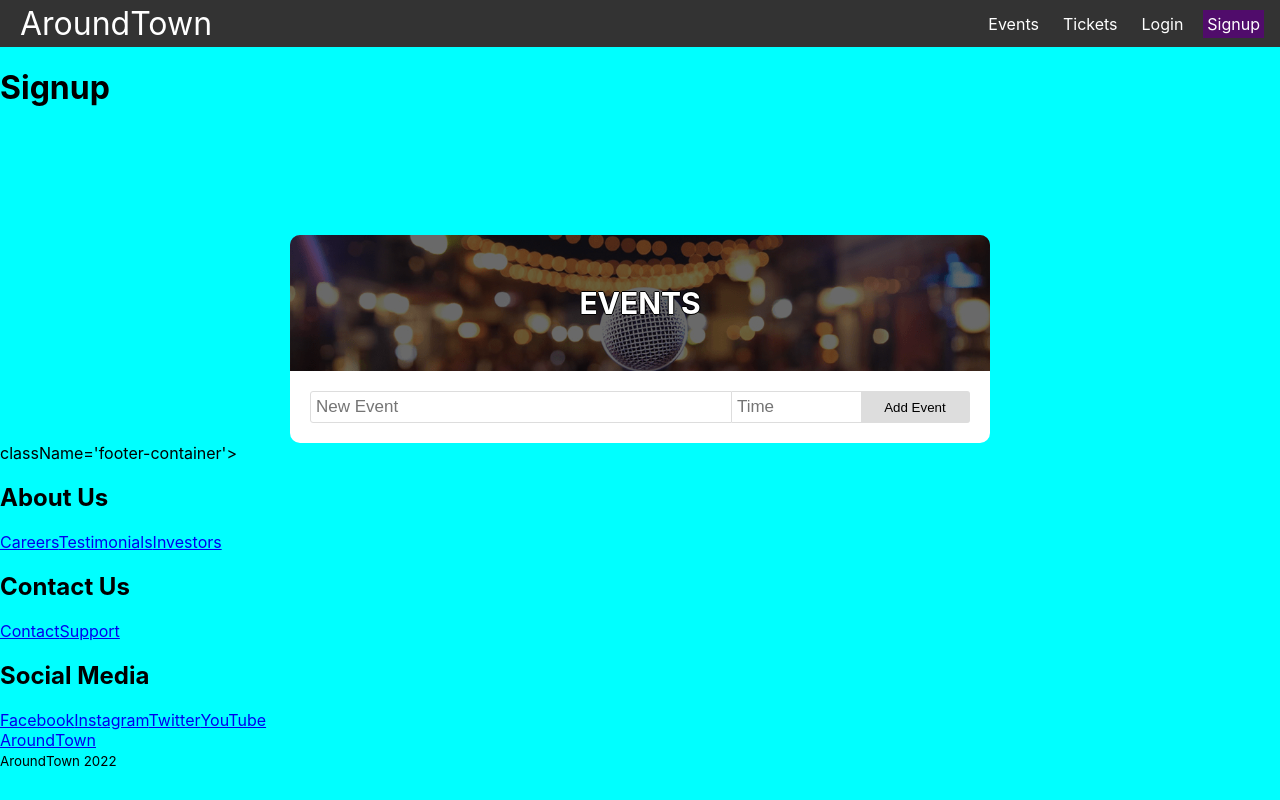
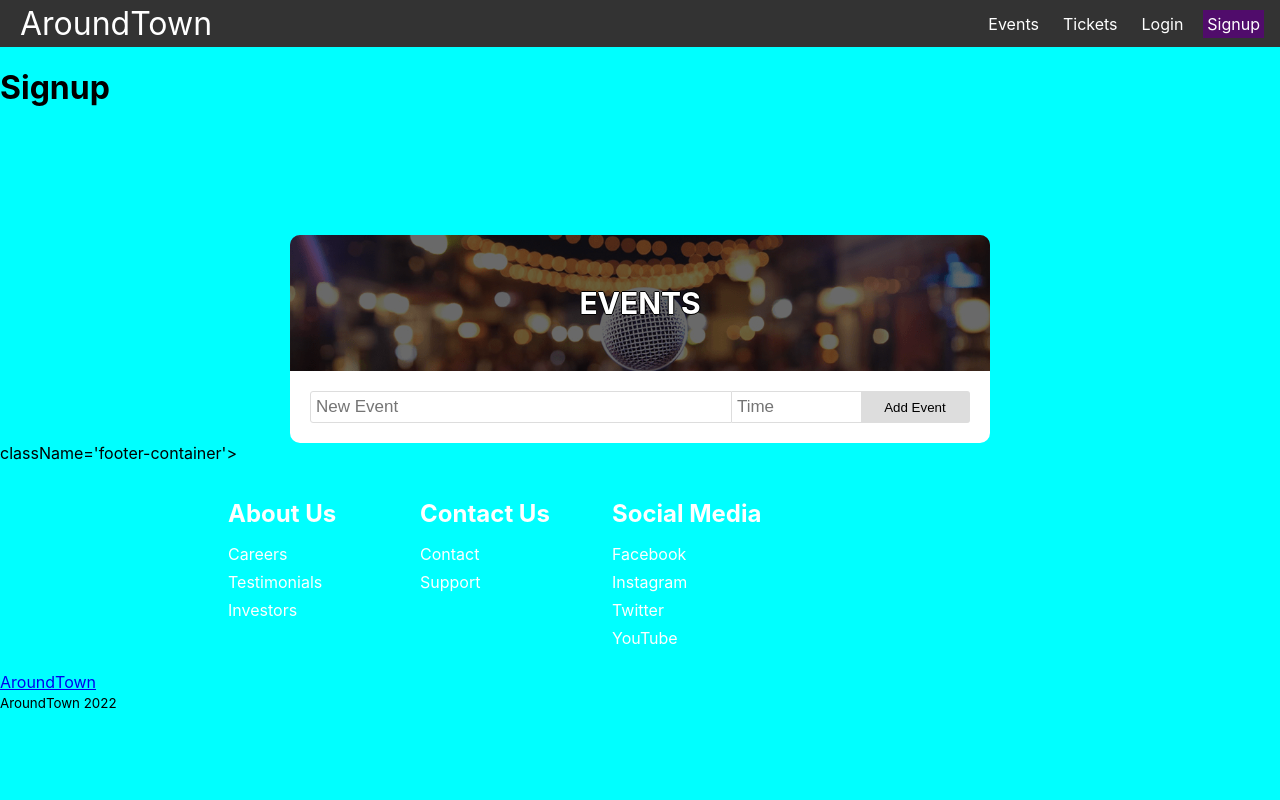
Before and after one commit to JakMcCarthy/EventsPage, a React (Create React App) app in the folder client/: page /signup in a window 1280 px wide. Built offline with nearby package versions, Linux system fonts and the light colour scheme.

Commit message:
wraps and style for footer links

```diff
--- a/client/src/components/Footer.css
+++ b/client/src/components/Footer.css
@@ -6,3 +6,38 @@
     justify-content: center;
     align-items: center;
 }
+
+.footer-links{
+    width: 100%;
+    max-width: 1000px;
+    display: flex;
+    justify-content: center;
+}
+
+.footer-link-wrapper{
+    display: flex;
+}
+
+.footer-link-items{
+    display: flex;
+    flex-direction: column;
+    align-items: flex-start;
+    margin: 16px;
+    text-align: left;
+    width: 160px;
+    box-sizing: border-box;
+}
+
+.footer-link-items h2 {
+    margin-bottom: 16px;
+}
+
+.footer-link-items > h2 {
+    color: white;
+}
+
+.footer-link-items a {
+    color: white;
+    text-decoration: none;
+    margin-bottom: 8px;
+}
--- a/client/src/components/Footer.js
+++ b/client/src/components/Footer.js
@@ -77,6 +77,14 @@ function Footer() {
                             aria-label='LinkedIn'>
                             <i className='fab fa-linkedin' />
                         </Link>
+                        <Link
+                            className='social-icon-link youtube'
+                            to='/'
+                            target='_blank'
+                            //  accessibility
+                            aria-label='YouTube'>
+                            <i className='fab fa-youtube' />
+                        </Link>
                     </div>
                 </div>
             </section>
```
